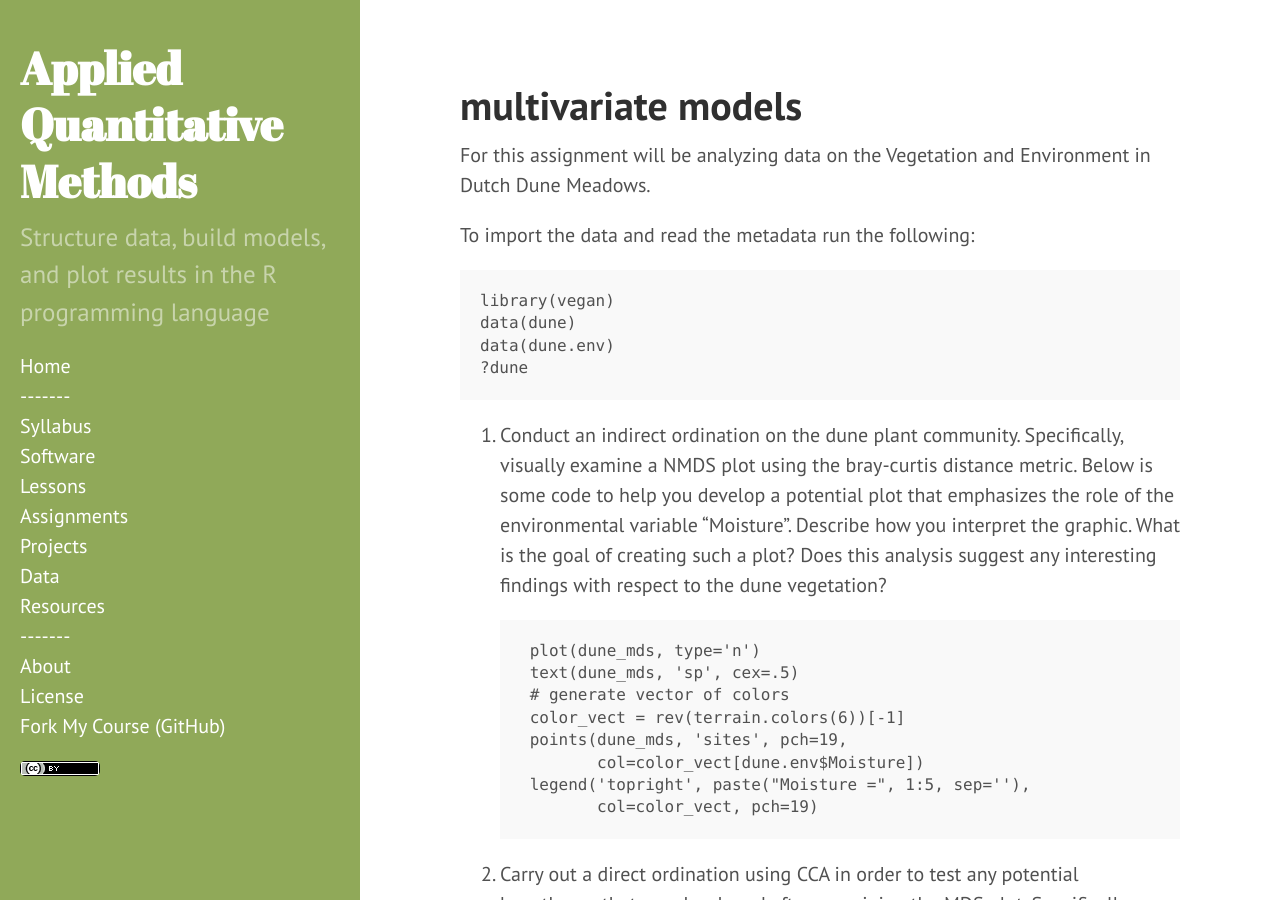
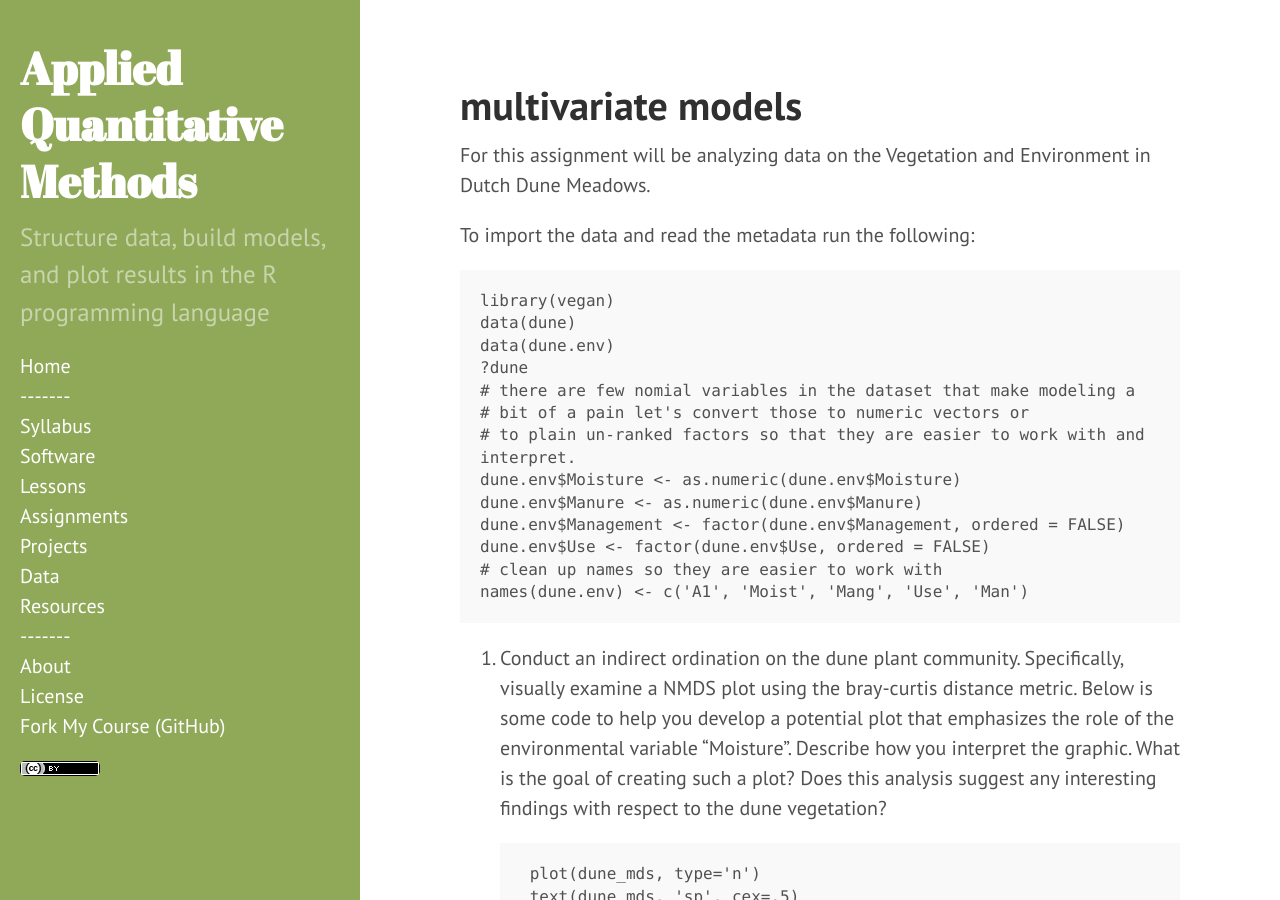
Before and after one commit to dmcglinn/quant_methods, a Jekyll site: the page built from assignments/multivariate_models.md, in a window 1280 px wide and 900 px high. Built offline with Jekyll 4.4.1, drawn with Linux system fonts in a browser that asks for light colours.

Commit message:
add code to multivariate assignment to make variables easier to work with.

````diff
--- a/assignments/multivariate_models.md
+++ b/assignments/multivariate_models.md
@@ -13,6 +13,15 @@ library(vegan)
 data(dune)
 data(dune.env)
 ?dune
+# there are few nomial variables in the dataset that make modeling a
+# bit of a pain let's convert those to numeric vectors or
+# to plain un-ranked factors so that they are easier to work with and interpret.
+dune.env$Moisture <- as.numeric(dune.env$Moisture)
+dune.env$Manure <- as.numeric(dune.env$Manure)
+dune.env$Management <- factor(dune.env$Management, ordered = FALSE)
+dune.env$Use <- factor(dune.env$Use, ordered = FALSE)
+# clean up names so they are easier to work with
+names(dune.env) <- c('A1', 'Moist', 'Mang', 'Use', 'Man')
 ```
 
 1. Conduct an indirect ordination on the dune plant community. Specifically,
````
